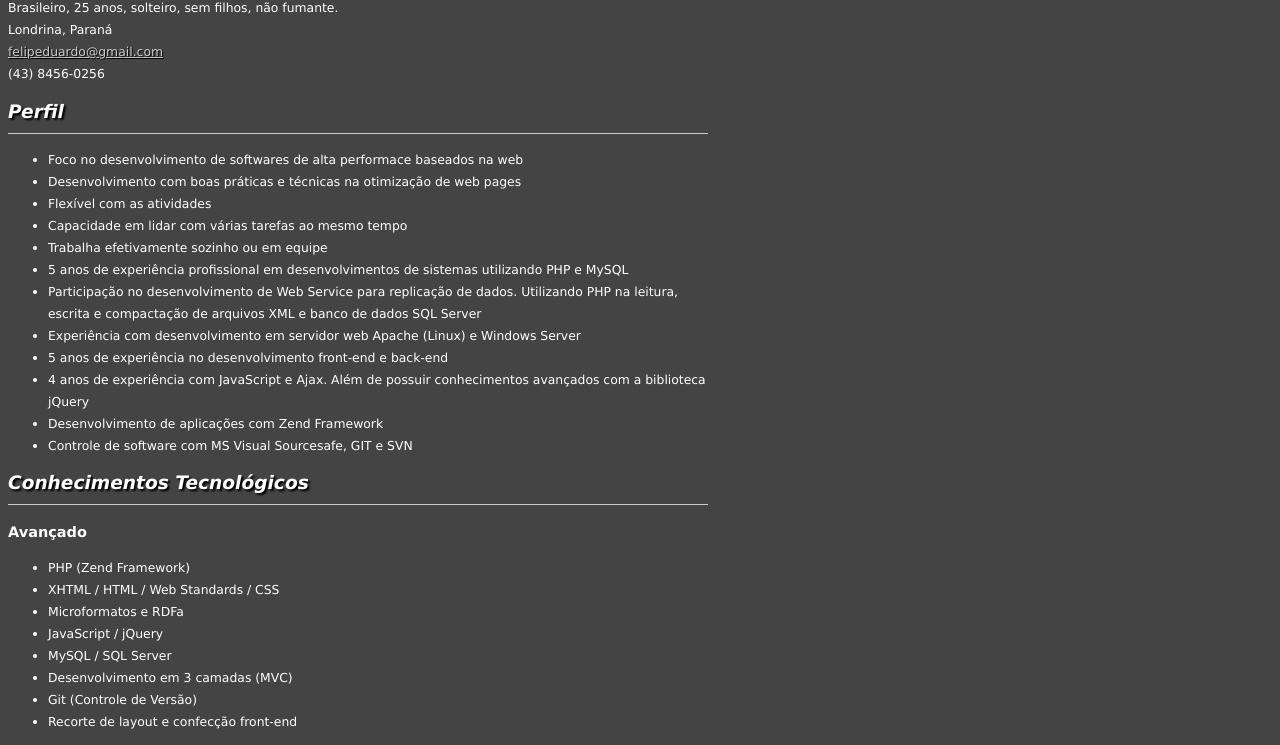
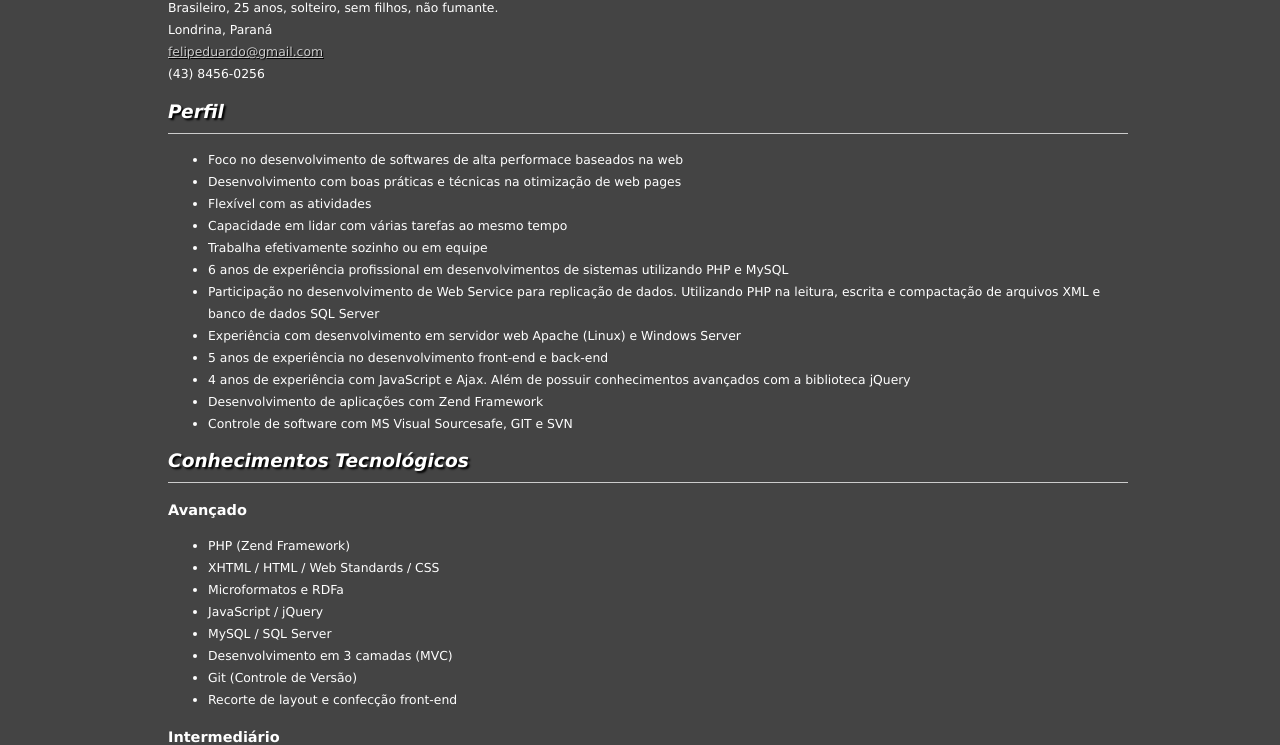
Before and after one commit to felipeduardo/About, a plain HTML site: page index.html in a window 1280 px wide. Shown: the part 69-814 px from the top of the page. Drawn offline with Linux system fonts and the light colour scheme.

Commit message:
Alter html

```diff
--- a/index.html
+++ b/index.html
@@ -15,10 +15,11 @@
   	<link rel="shortcut icon" href="/favicon.ico">
   	<link rel="apple-touch-icon" href="/apple-touch-icon.png">
 	<style type="text/css">
-	body, html { width: 700px; background: #444; color: #FFF; font-family: Verdana, Arial, Helvetica, sans-serif; font-size:0.88em; line-height: 22px; }
+	body, html { width: 100%; background: #444; color: #FFF; font-family: Verdana, Arial, Helvetica, sans-serif; font-size:0.88em; line-height: 22px; }
 	h1, h2 { padding-bottom: 10px; border-bottom: 1px #CCC solid; text-shadow: 2px 2px 2px #000; filter: dropshadow(color=#000, offx=2, offy=2); }
 	h2 { font-style: italic; }
 	div { margin: 0 auto; }
+	.vcard { width: 960px; margin: 0 auto; }
 	p { margin: 0; padding: 0; }
 	a, a:active, a:visited { color: #CCC; text-shadow: 1px 1px 1px #000; filter: dropshadow(color=#000, offx=1, offy=1); }
 	a:hover { color: #FFD900; }
@@ -34,8 +35,8 @@
 
 		<h1 class="fn n">
 		    <span class="given-name">Felipe</span>
-		  <span class="additional-name">Duardo</span>
-		  <span class="family-name">Sopranzetti Pereira</span>
+			<span class="additional-name">Duardo</span>
+			<span class="family-name">Sopranzetti Pereira</span>
 		</h1>
 
 		<div class="org">Felipe Duardo</div>
@@ -56,7 +57,7 @@
         <li>Flexível com as atividades</li>
         <li>Capacidade em lidar com várias tarefas ao mesmo tempo</li>
         <li>Trabalha efetivamente sozinho ou em equipe</li>
-        <li>5 anos de experiência profissional em desenvolvimentos de sistemas utilizando PHP e MySQL</li>
+        <li>6 anos de experiência profissional em desenvolvimentos de sistemas utilizando PHP e MySQL</li>
         <li>Participação no desenvolvimento de Web Service para replicação de dados. Utilizando PHP na leitura, escrita e compactação de arquivos XML e banco de dados SQL Server</li>
         <li>Experiência com desenvolvimento em servidor web Apache (Linux) e Windows Server</li>
         <li>5 anos de experiência no desenvolvimento front-end e back-end</li>
```
